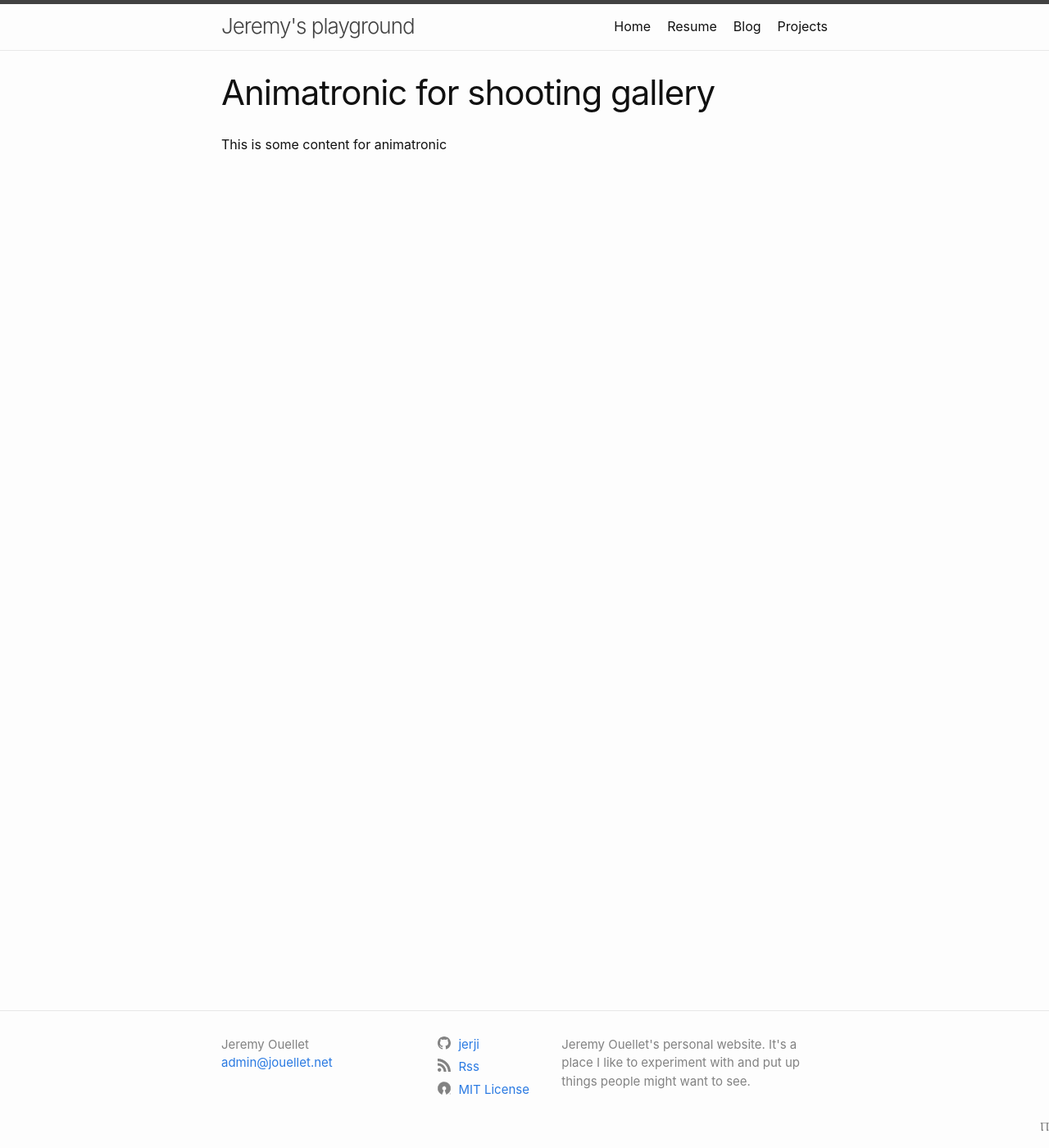
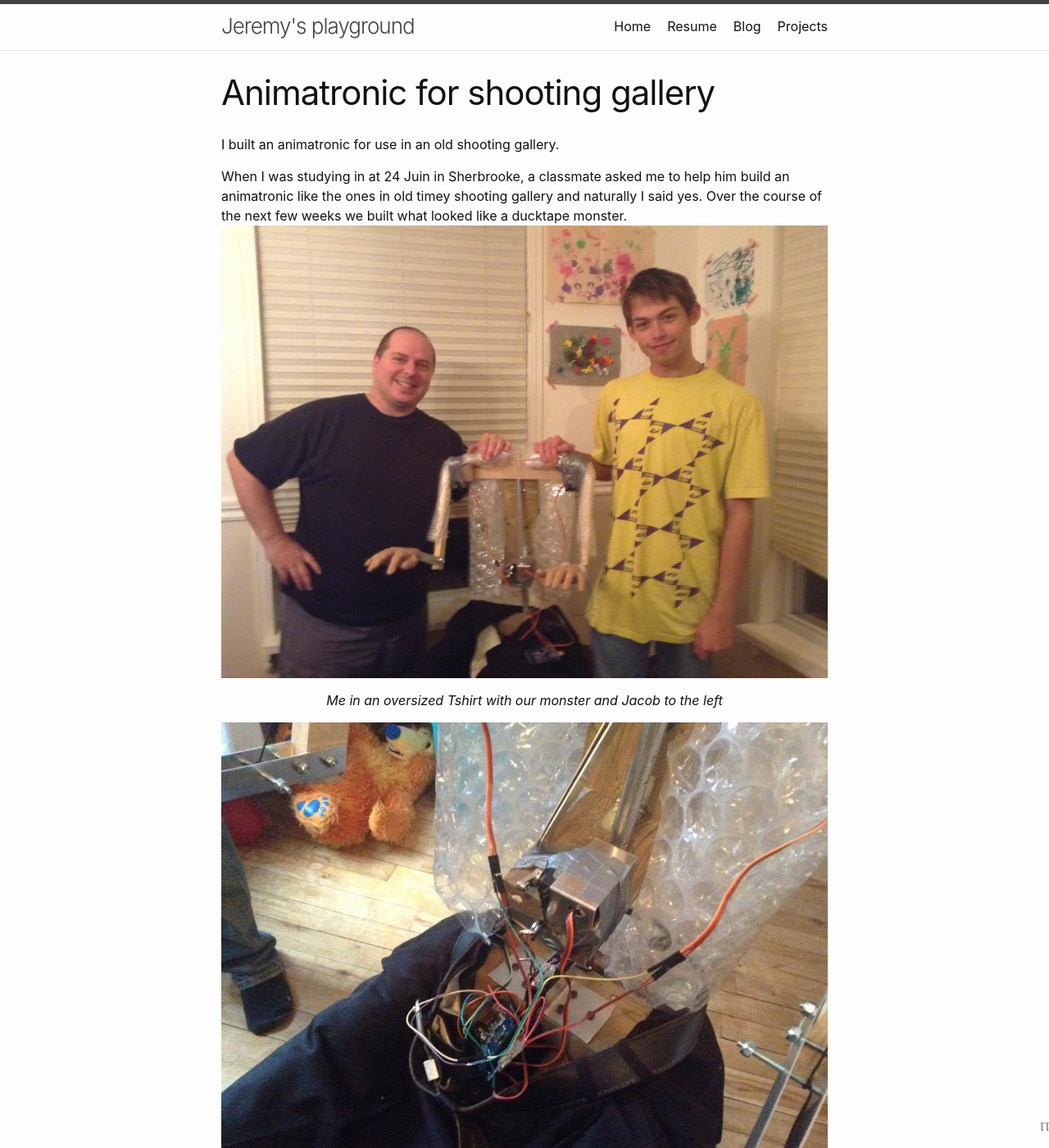
Before and after one commit to jerji/website-jekyll, a Jekyll site: the page built from _projects/animatronic.md, in a window 1280 px wide and 1400 px high. Shown: the whole window at 82% size. Built offline with Jekyll 4.4.1, drawn with Linux system fonts in a browser that asks for light colours; some of the changed text lies outside the part shown.

Commit message:
Added content

```diff
--- a/_posts/2019-04-29-first-post.markdown
+++ b/_posts/2019-04-29-first-post.markdown
@@ -2,7 +2,6 @@
 layout: post
 title:  "Welcome to my first post"
 date:   2019-04-29 13:31:31
-categories: website update first
 ---
 
 Hey, welcome to my first blog post... I made the website and put it on my server and the only thing that is left to add is the content. That's the hard part.
--- a/_projects/animatronic.md
+++ b/_projects/animatronic.md
@@ -4,4 +4,26 @@ layout: page
 field: Electronics
 ---
 
-This is some content for animatronic
+I built an animatronic for use in an old shooting gallery.
+
+When I was studying in at 24 Juin in Sherbrooke, a classmate asked me to help him build an animatronic like the ones in old timey shooting gallery and naturally I said yes. Over the course of the next few weeks we built what looked like a ducktape monster.
+![Me in an oversized Tshirt with our monster]({{ 'assets/animatronic/power.jpg' | relative_url }} "Me in an oversized Tshirt with our monster")
+<p style="text-align: center;"><i>Me in an oversized Tshirt with our monster and Jacob to the left</i></p>
+
+
+![The prototype's brains]({{ 'assets/animatronic/fire_hazard.jpg' | relative_url }} "The prototype's brains")
+
+<p style="text-align: center;"><i>This was our prototype, it was a fine mess of wires but it kinda worked</i></p>
+
+We blew two arduino megas in the process, turns out they dont like powering stalled servos...
+
+The final prototype all dressed up looked like this:
+![The finished prototype]({{ 'assets/animatronic/finished.png' | relative_url }} "The finished prototype")
+
+<p style="text-align: center;"><i>Final Prototype</i></p>
+
+Here is a [video](http://www.youtube.com/watch?&v=fApZLNiPXt8) where you can watch it move.
+
+We were happy that it was working but it was still a sad sight.
+
+TODO: Add second part
```
Also changed, not shown: _projects/_museum.md (added, +8 -0 lines), _projects/router.md (deleted, +0 -7 lines), assets/animatronic/finished.png (added), assets/animatronic/fire_hazard.jpg (added), assets/animatronic/power.jpg (added), 1 other file.
